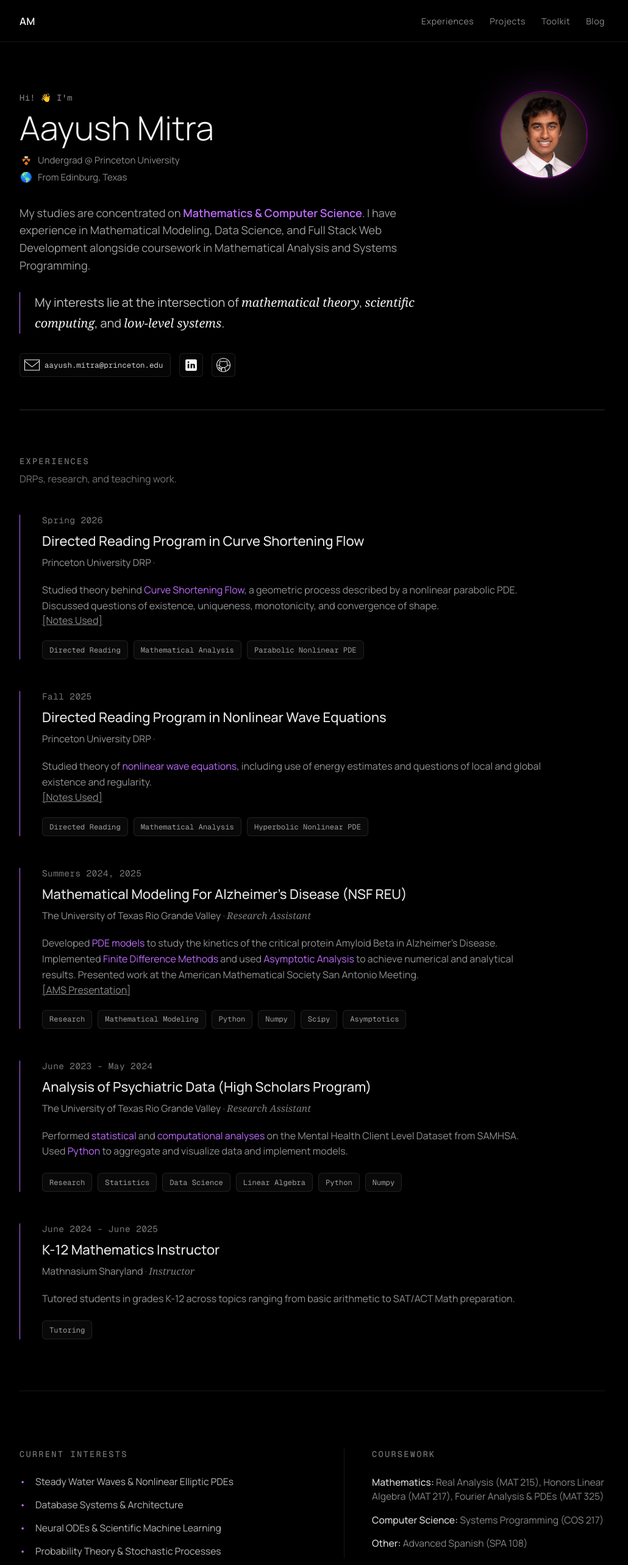
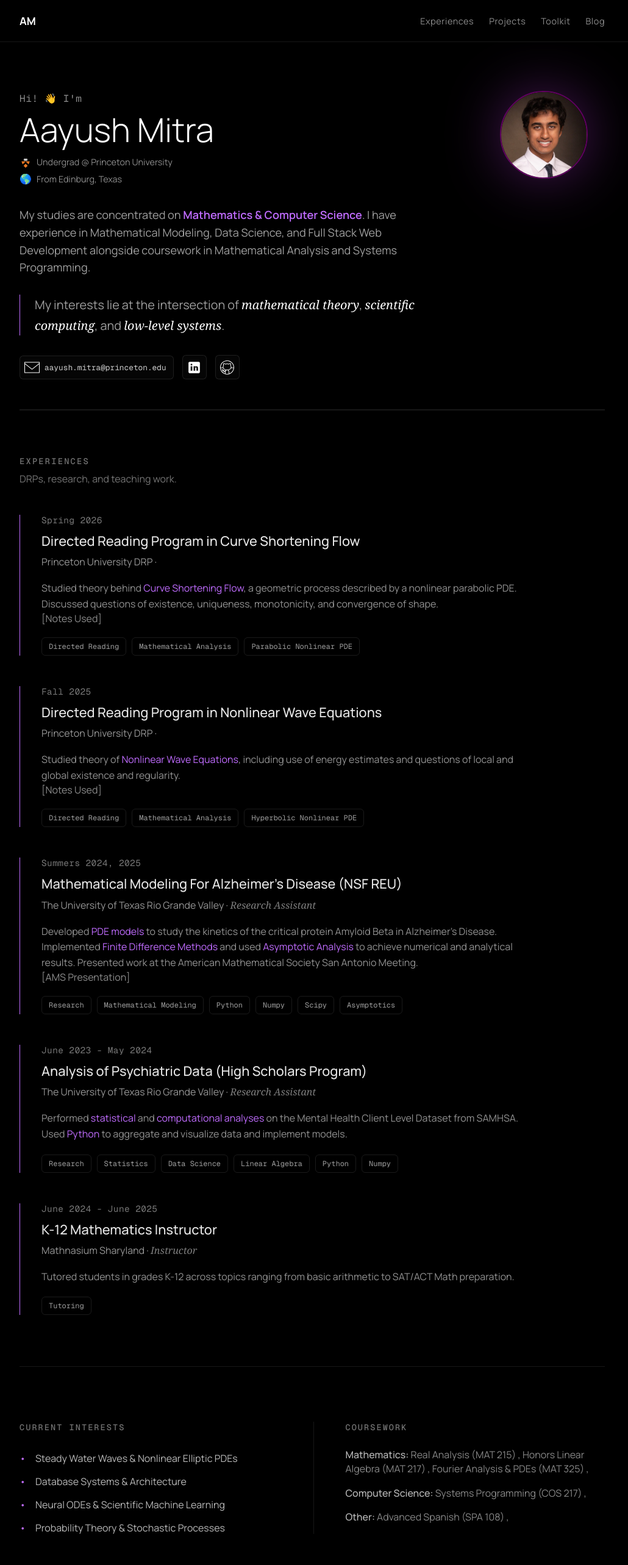
Before and after one commit to aayush-mitra/personal_site, a Next.js app in the folder client/: page / in a window 1280 px wide. Shown: the top 2566 px of the page at 61% size, without its empty margins (128-1158 px from the left). Built offline with nearby package versions, Linux system fonts and the light colour scheme.

Commit message:
small tweaks to UI

```diff
--- a/client/app/page.module.css
+++ b/client/app/page.module.css
@@ -3,6 +3,7 @@
   --muted: #8c8c8c;
   --soft: #bdbdbd;
   --line: rgba(255, 255, 255, 0.09);
+  --gray: #9f9f9f;
   min-height: 100vh;
   color: #ededed;
   background: #000;
@@ -16,6 +17,7 @@
   border-bottom: 1px solid var(--line);
   background: rgba(0, 0, 0, 0.86);
   backdrop-filter: blur(18px);
+
 }
 
 .nav,
@@ -32,28 +34,27 @@
 }
 
 .brand {
-  color: #f4f4f4;
-  font-size: 1.04rem;
-  font-weight: 600;
-  letter-spacing: 0.02em;
+  color: white;
+  font-size: 1.1rem;
+  font-weight: 700;
 }
 
 .navLinks {
   display: flex;
   align-items: center;
-  gap: 26px;
+  gap: 25px;
   color: var(--muted);
   font-weight: 400;
-  font-size: 0.88rem;
+  font-size: 0.9rem;
   letter-spacing: 0.04em;
 }
 
 .navLinks a {
-  transition: color 160ms ease;
+  transition: color 0.25s ;
 }
 
 .navLinks a:hover {
-  color: #f4f4f4;
+  color: white;
 }
 
 .mainContainer {
@@ -64,6 +65,7 @@
   scroll-margin-top: 88px;
 }
 
+/* Reveal Animation */
 .reveal {
   opacity: 1;
   transform: translateY(0);
@@ -73,8 +75,8 @@
   opacity: 0;
   transform: translateY(18px);
   transition:
-    opacity 1500ms ease,
-    transform 1500ms ease;
+    opacity 1.5s,
+    transform 1.5s;
 }
 
 :global(.reveal-ready) [data-reveal]:global(.is-revealed) {
@@ -100,45 +102,46 @@
   margin-bottom: 12px;
   color: var(--muted);
   font-family: var(--font-geist-mono);
-  font-size: 0.86rem;
-  letter-spacing: 0.03em;
+  font-size: 1rem;
+  letter-spacing: 0.04em;
 }
 
 .name {
-  margin-bottom: 14px;
-  color: #f5f5f5;
+  margin-bottom: 15px;
+  color: white;
   font-size: clamp(2.55rem, 4.25vw, 3.85rem);
   font-weight: 300;
-  line-height: 1.04;
+  line-height: 1.05;
 }
 
 .meta {
-  display: grid;
+  display: flex;
+  flex-direction: column;
   gap: 7px;
   margin-bottom: 34px;
   color: var(--muted);
-  font-size: 0.94rem;
+  font-size: 0.9rem;
 }
 
 .meta p {
   display: grid;
-  grid-template-columns: 22px minmax(0, 1fr);
+  grid-template-columns: 20px minmax(0, 1fr);
   align-items: center;
   gap: 8px;
 }
 
 .metaIcon {
   display: inline-flex;
-  width: 22px;
+  width: 20px;
   align-items: center;
   justify-content: center;
   font-size: 1rem;
-  line-height: 1;
+
 }
 
 .shortDescription {
   max-width: 760px;
-  color: #9f9f9f;
+  color: var(--gray);
   font-size: clamp(1rem, 1.42vw, 1.14rem);
   line-height: 1.58;
 }
@@ -153,13 +156,13 @@
   margin: 30px 0 32px;
   padding-left: 24px;
   border-left: 1px solid var(--accent);
-  color: #c7c7c7;
+  color: var(--gray);
   font-size: clamp(1.06rem, 1.62vw, 1.24rem);
   line-height: 1.7;
 }
 
 .quote em {
-  color: #f2f2f2;
+  color: white;
   font-family: Georgia, "Times New Roman", serif;
 }
 
@@ -184,7 +187,7 @@
   color: #f3f3f3;
 }
 
-.resumeLink {
+/* .resumeLink {
   display: inline-flex;
   align-items: center;
   min-height: 42px;
@@ -197,20 +200,20 @@
   font-weight: 600;
   letter-spacing: 0.08em;
   text-transform: uppercase;
-}
+} */
 
 .socialIcon {
   display: inline-flex;
-  width: 39px;
-  height: 39px;
+  width: 40px;
+  height: 40px;
   align-items: center;
   justify-content: center;
   border: 1px solid rgba(255, 255, 255, 0.1);
   border-radius: 6px;
   background: rgba(255, 255, 255, 0.02);
   transition:
-    border-color 160ms ease,
-    background 160ms ease;
+    border-color 0.5s ,
+    background 0.5s ;
 }
 
 .socialIcon:hover,
@@ -230,12 +233,12 @@
   color: #cfcfcf;
   background: rgba(255, 255, 255, 0.02);
   font-family: var(--font-geist-mono);
-  font-size: 0.78rem;
+  font-size: 0.8rem;
   white-space: nowrap;
   transition:
-    border-color 160ms ease,
-    background 160ms ease,
-    color 160ms ease;
+    border-color 0.5s,
+    background 0.5s,
+    color 0.5s;
 }
 
 .emailLink img {
@@ -245,14 +248,13 @@
 .emailLink:hover,
 .emailLink:focus-visible {
   border-color: rgba(192, 108, 255, 0.55);
-  color: #f3f3f3;
-  background: rgba(192, 108, 255, 0.08);
+  color: white;
 }
 
-.resumeLink:hover {
+/* .resumeLink:hover {
   border-color: rgba(192, 108, 255, 0.7);
   background: rgba(192, 108, 255, 0.09);
-}
+} */
 
 .portraitFrame {
   display: flex;
@@ -266,38 +268,46 @@
   border: 2px solid rgba(128, 0, 128, 0.75);
   border-radius: 50%;
   object-fit: cover;
-  box-shadow: 0 0 72px -16px rgba(109, 36, 130, 0.9);
+  box-shadow: 0 0 100px -10px rgba(109, 36, 130, 0.9);
+}
+
+.hiImage:hover {
+  border: 2px solid var(--accent);
+  box-shadow: 0 0 72px -10px #c06cffE6;
+  transition: 0.5s;
+  cursor: pointer;
 }
 
 .focusGrid {
   display: grid;
-  grid-template-columns: minmax(0, 1fr) minmax(0, 0.95fr);
-  gap: clamp(42px, 7vw, 82px);
-  padding: 94px 0 56px;
+  grid-template-columns: minmax(0, 0.8fr) minmax(0, 0.95fr);
+  gap: clamp(40px, 7vw, 80px);
+  padding: 90px 0 65px;
 }
 
-.focusColumn + .focusColumn {
-  padding-left: clamp(24px, 3.5vw, 54px);
+.focusColumn:nth-child(2) {
+  padding-left: clamp(25px, 4vw, 55px);
   border-left: 1px solid var(--line);
 }
 
 .focusColumn h2,
 .skills h2 {
-  margin-bottom: 26px;
+  margin-bottom: 25px;
   color: #737373;
   font-family: var(--font-geist-mono);
-  font-size: 0.86rem;
+  font-size: 0.85rem;
   font-weight: 500;
-  letter-spacing: 0.16em;
+  letter-spacing: 0.15em;
   text-transform: uppercase;
 }
 
 .agendaList {
-  display: grid;
-  gap: 16px;
+  display: flex;
+  flex-direction: column;
+  gap: 17px;
   color: #b9b9b9;
-  font-size: 0.98rem;
-  line-height: 1.4;
+  padding-top: 7px;
+  line-height: 1.3;
   list-style: none;
 }
 
@@ -319,13 +329,20 @@
   gap: 16px;
   max-width: 460px;
   color: #878787;
-  font-size: 0.98rem;
+  font-size: 1rem;
   line-height: 1.45;
 }
 
 .courseList strong {
-  color: #d8d8d8;
+  color: #b9b9b9;
   font-weight: 500;
+}
+
+.courseList a:hover {
+
+  text-decoration: underline;
+  color: var(--soft);
+  transition: 0.5s;
 }
 
 .experiences {
@@ -357,23 +374,25 @@
 
 .experienceList {
   display: grid;
-  gap: 52px;
+  gap: 50px;
 }
 
 .experienceItem {
   position: relative;
-  padding-left: 36px;
+  padding-left: 35px;
   border-left: 1px solid;
   border-color: var(--accent);
 }
 
 .experienceLink {
-  text-decoration: underline;
+
   color: var(--muted);
 }
 
 .experienceLink:hover {
   color: white;
+  text-decoration: underline;
+  transition: 0.5s;
 }
 
 .experienceItem:hover {
@@ -393,20 +412,17 @@
 .experienceItem h3 {
   margin-bottom: 10px;
   color: #e7e7e7;
-  font-size: clamp(1.12rem, 1.72vw, 1.42rem);
+  font-size: clamp(1.1rem, 1.7vw, 1.4rem);
   font-weight: 500;
-  line-height: 1.22;
+  line-height: 1.2;
 }
 
 .experienceMeta {
-  margin-bottom: 22px;
+  margin-bottom: 20px;
   color: #969696;
-  font-size: 0.98rem;
+  font-size: 1rem;
 }
 
-.experienceMeta span {
-  color: #5d5d5d;
-}
 
 .experienceMeta em {
   color: #7e7e7e;
@@ -416,8 +432,7 @@
 .experienceDescription {
   max-width: 820px;
   color: #929292;
-  font-size: 1rem;
-  line-height: 1.62;
+  line-height: 1.6;
 }
 
 .experienceDescription span {
@@ -430,7 +445,7 @@
   display: flex;
   flex-wrap: wrap;
   gap: 9px;
-  margin-top: 22px;
+  margin-top: 20px;
 }
 
 .experienceTags span,
@@ -438,14 +453,13 @@
 .endeavorTags span {
   display: inline-flex;
   align-items: center;
-  min-height: 31px;
+  min-height: 30px;
   padding: 0 11px;
   border: 1px solid rgba(255, 255, 255, 0.1);
   border-radius: 6px;
   color: #9d9d9d;
-  background: rgba(255, 255, 255, 0.035);
   font-family: var(--font-geist-mono);
-  font-size: 0.76rem;
+  font-size: 0.75rem;
 }
 
 .projects {
--- a/client/app/page.tsx
+++ b/client/app/page.tsx
@@ -1,22 +1,38 @@
 import Image from "next/image";
+import { Fragment } from 'react'
 import ProjectsSection from "./ProjectsSection";
 import ScrollReveal from "./ScrollReveal";
 import styles from "./page.module.css";
 
 export default function Home() {
-  const languages = ["HTML", "CSS", "JavaScript", "Python", "C", "C++", "Java", "SQL", "R"];
-  const frameworks = ["Next", "Express", "React", "Flask", "Numpy", "Pandas", "Plotly", "Matplotlib", "Scipy", "Tailwind", "Pytorch", "TypeScript"];
-  const tools = ["Revit", "Fusion", "Calculus", "Linear Algebra", "Differential Equations", "Git", "Figma", "Bash", "LaTeX", "Probability", "Time Series Analysis"];
+  const languages = ["Python", "Java", "C", "C++", "HTML", "CSS", "JavaScript", "TypeScript", "SQL", "R"];
+  const frameworks = ["Numpy", "Pandas", "Plotly", "Matplotlib", "Scipy", "PyTorch", "Flask", "Next", "Express", "React", "Tailwind"];
+  const tools = ["Git", "Figma", "Bash", "LaTeX", "Revit", "Fusion"];
   const agendas = [
     "Steady Water Waves & Nonlinear Elliptic PDEs",
     "Database Systems & Architecture",
     "Neural ODEs & Scientific Machine Learning",
     "Probability Theory & Stochastic Processes"
   ];
-  const courses = [
-    ["Mathematics", "Real Analysis (MAT 215), Honors Linear Algebra (MAT 217), Fourier Analysis & PDEs (MAT 325)"],
-    ["Computer Science", "Systems Programming (COS 217)"],
-    ["Other", "Advanced Spanish (SPA 108)"],
+  const courseCategories = [
+    {
+      category: "Mathematics",
+      courses: [
+        ["Real Analysis (MAT 215)", "https://registrar.princeton.edu/course-offerings/course-details?term=1262&courseid=004158"],
+        ["Honors Linear Algebra (MAT 217)", "https://registrar.princeton.edu/course-offerings/course-details?term=1264&courseid=004159"],
+        ["Fourier Analysis & PDEs (MAT 325)", "https://registrar.princeton.edu/course-offerings/course-details?term=1264&courseid=004193"]
+      ]
+    },
+    {
+      category: "Computer Science",
+      courses: [["Systems Programming (COS 217)", "https://registrar.princeton.edu/course-offerings/course-details?term=1262&courseid=002053"]]
+    },
+    {
+      category: "Other",
+      courses: [["Advanced Spanish (SPA 108)", "https://registrar.princeton.edu/course-offerings/course-details?term=1262&courseid=006665"]]
+    }
+
+
   ];
   const highlightDescription = (description: string, terms: string[]) => {
     const remainingTerms = [...terms];
@@ -63,8 +79,8 @@ export default function Home() {
       title: "Directed Reading Program in Nonlinear Wave Equations",
       organization: "Princeton University DRP",
       role: "",
-      description: "Studied theory of nonlinear wave equations, including use of energy estimates and questions of local and global existence and regularity.",
-      highlights: ["nonlinear wave equations"],
+      description: "Studied theory of Nonlinear Wave Equations, including use of energy estimates and questions of local and global existence and regularity.",
+      highlights: ["Nonlinear Wave Equations"],
       links: [["https://web.stanford.edu/~jluk/NWnotes.pdf", "[Notes Used]"]],
       tags: ["Directed Reading", "Mathematical Analysis", "Hyperbolic Nonlinear PDE"],
     },
@@ -109,7 +125,7 @@ export default function Home() {
       <ScrollReveal />
       <header className={styles.navShell}>
         <nav className={styles.nav}>
-          <a className={styles.brand} href="#about">AM</a>
+          <a className={styles.brand} href="/">AM</a>
           <div className={styles.navLinks}>
 
             <a href="#experiences">Experiences</a>
@@ -218,9 +234,11 @@ export default function Home() {
           <div id="research" className={styles.focusColumn}>
             <h2>Coursework</h2>
             <div className={styles.courseList}>
-              {courses.map(([label, detail]) => (
-                <p key={label}>
-                  <strong>{label}:</strong> {detail}
+              {courseCategories.map((c) => (
+                <p key={c.category}>
+                  <strong>{c.category}:</strong> {c.courses.map(c1 => {
+                    return (<Fragment key={c1[0]}><a key={c1[0]} href={c1[1]} target="_blank">{c1[0]} </a>, </Fragment>)
+                  })}
                 </p>
               ))}
             </div>
@@ -267,7 +285,7 @@ export default function Home() {
 
 
         <section className={`${styles.blogCta} ${styles.reveal}`} aria-label="Blog" data-reveal>
-          <h2>See what I&apos;m up to</h2>
+          <h2>See what I&apos;m up to.</h2>
           <a href="/private/prince_application_datalog">Blog</a>
         </section>
       </main>
```
